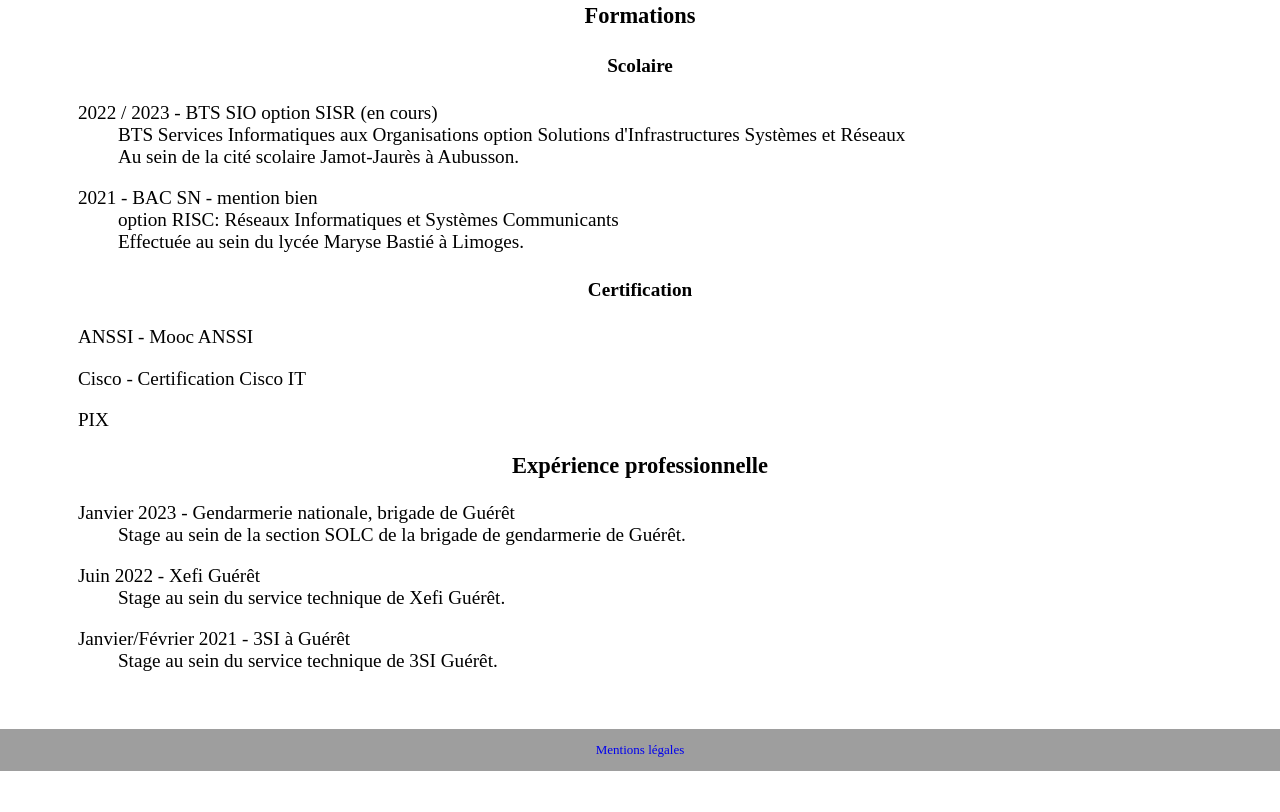
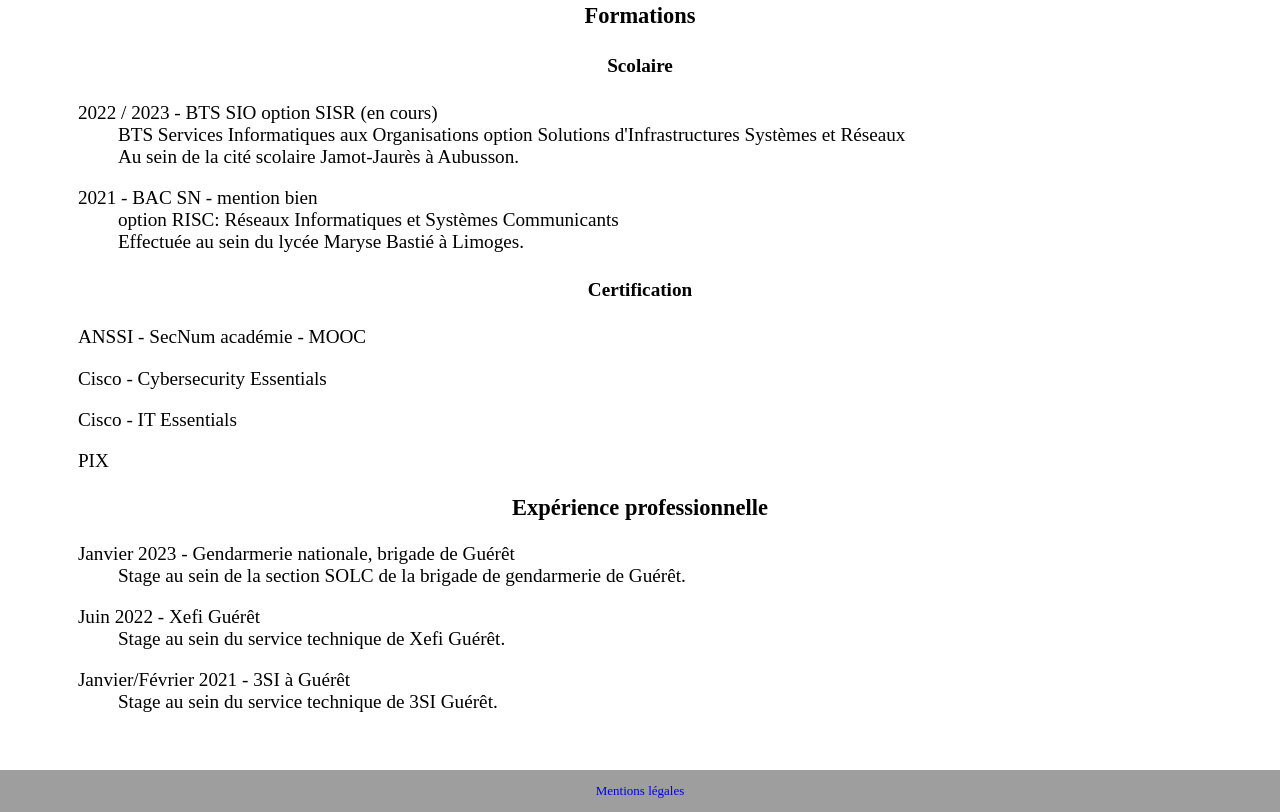
Before and after one commit to Pierre-Antoine-IV/Portfolio_Meriaux-Lucas, a plain HTML site: page pages/profil.html in a window 1280 px wide. Shown: the part 658-1470 px from the top of the page. Before the commit the page ends 1429 px from the top, so only its background shows below. Drawn offline with Linux system fonts and the light colour scheme.

Commit message:
profil update

```diff
--- a/pages/profil.html
+++ b/pages/profil.html
@@ -64,11 +64,15 @@
 
                 <h4>Certification</h4>
                 <ul class="noDecoration">
-                    <li>ANSSI - Mooc ANSSI</li>
+                    <li>ANSSI - SecNum académie - MOOC</li>
                 </ul>
 
                 <ul class="noDecoration">
-                    <li>Cisco - Certification Cisco IT</li>
+                    <li>Cisco - Cybersecurity Essentials</li>
+                </ul>
+
+                <ul class="noDecoration">
+                    <li>Cisco - IT Essentials</li>
                 </ul>
 
                 <ul class="noDecoration">
```
